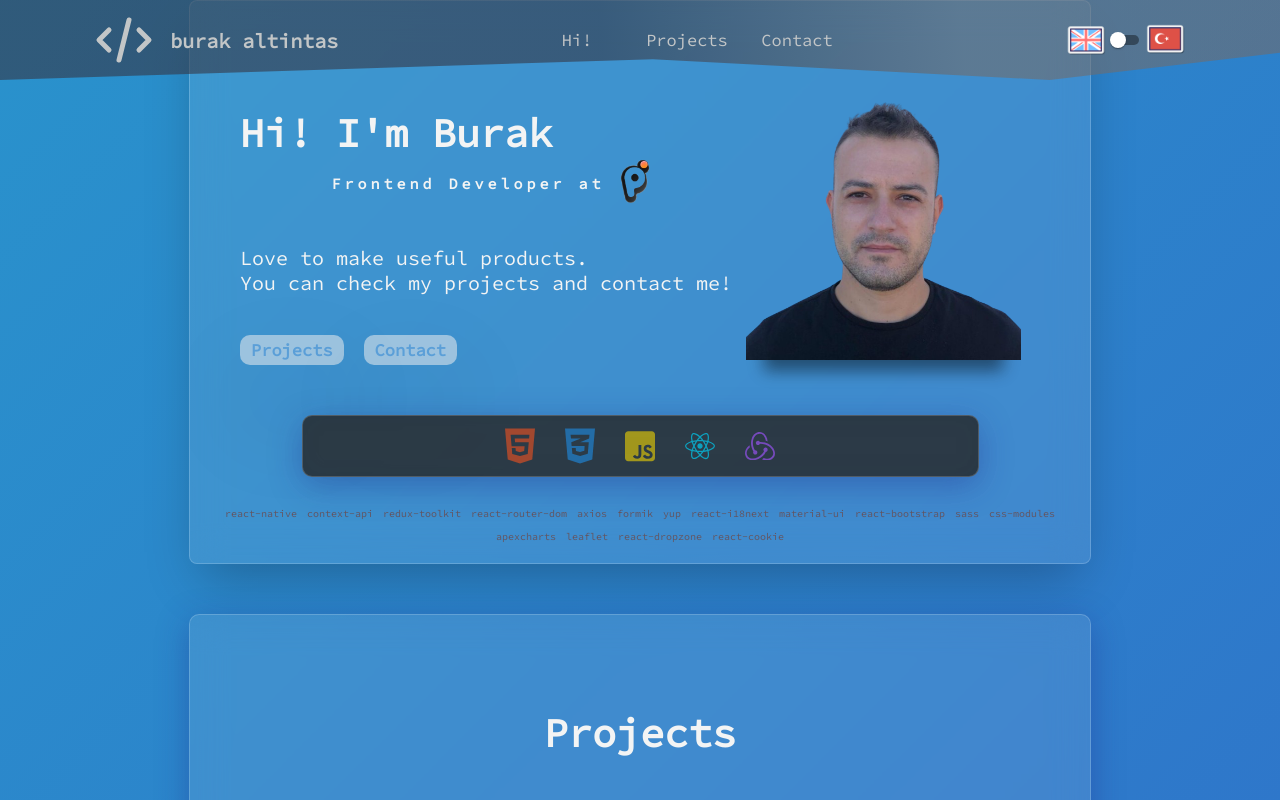
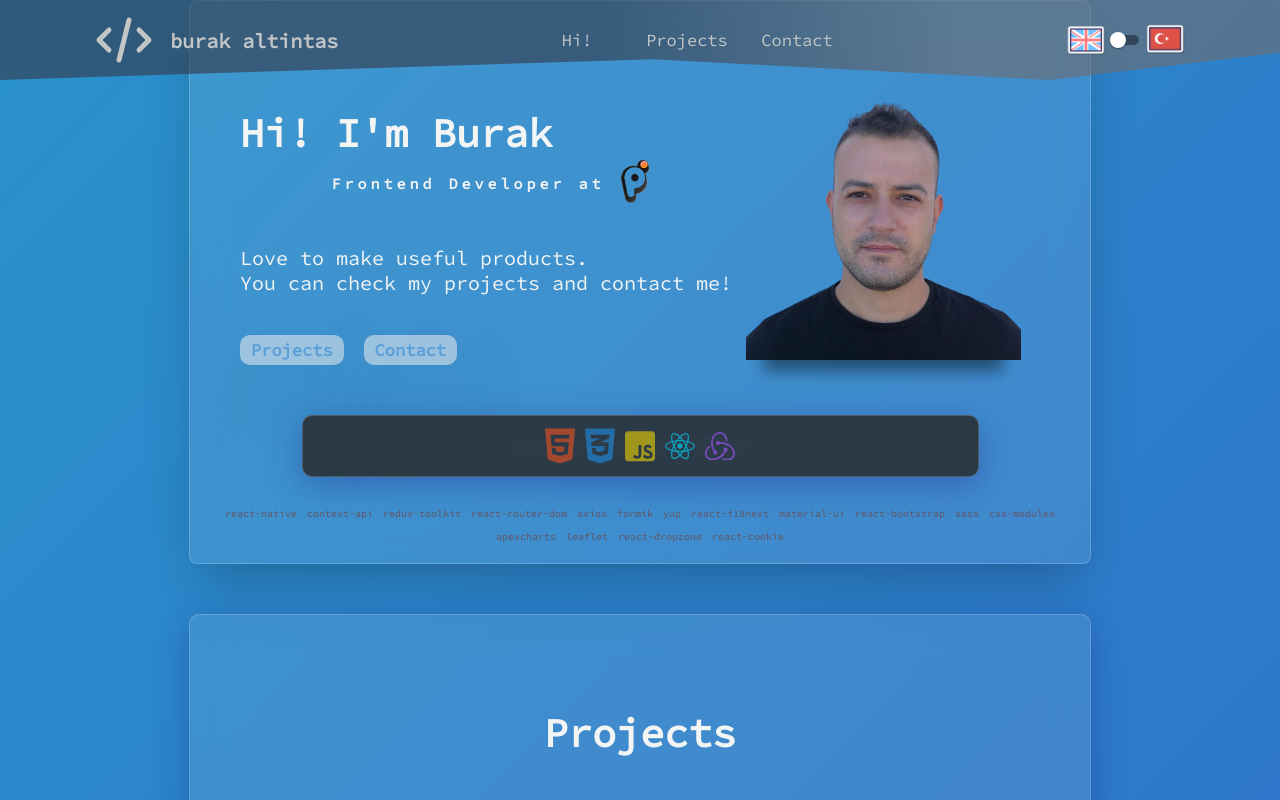
Before and after one commit to buraltintas/my-portfolio, a React (Create React App) app: page / in a window 1280 px wide. Shown: the top 800 px of the page. Built offline with nearby package versions, Linux system fonts and the light colour scheme.

Commit message:
fix gap between icons

```diff
--- a/src/components/home/Home.module.css
+++ b/src/components/home/Home.module.css
@@ -38,7 +38,7 @@
   display: flex;
   align-items: center;
   justify-content: center;
-  gap: 3rem;
+  gap: 1rem;
   /* bottom: 3rem;
   left: 50%;
   transform: translate(-50%, 0); */
```
